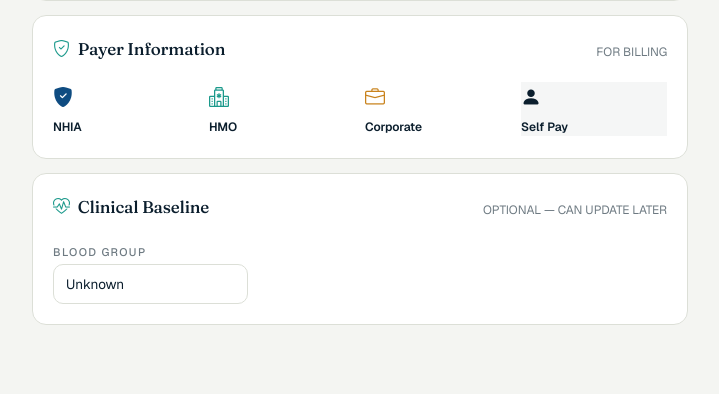
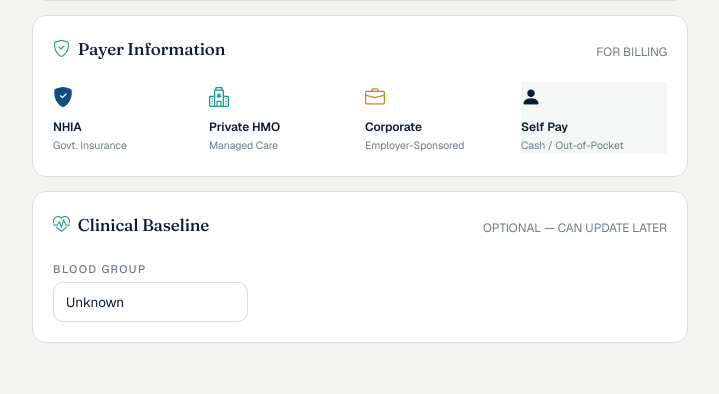
Before and after one commit to ojsys/sagemedicals, a Django app: page /patients/register/ in a window 1280 px wide. Shown: the part 1127-1521 px from the top of the page, without its empty margins (240-959 px from the left). Run offline with Django 5.2, Linux system fonts and the light colour scheme; the visitor is signed in with stand-in values (Sample User, id 1); data comes from the database, SQL or seed files in the repository; data that the repository does not hold is empty.

Commit message:
updated NHIA issues

```diff
--- a/patients/forms.py
+++ b/patients/forms.py
@@ -26,6 +26,10 @@ class PatientRegistrationForm(SmartSelectMixin, forms.ModelForm):
             "date_of_birth": forms.DateInput(attrs={"type": "date", "class": "form-control"}),
             "gender_identity": forms.TextInput(attrs={"placeholder": "Optional — patient's own description"}),
             "address": forms.Textarea(attrs={"rows": 2}),
+            "nhia_number": forms.TextInput(attrs={"placeholder": "e.g. SHA/00123456/A"}),
+            "hmo_name": forms.TextInput(attrs={"placeholder": "e.g. Hygeia HMO, Leadway Health"}),
+            "hmo_plan": forms.TextInput(attrs={"placeholder": "e.g. Basic, Standard, Executive"}),
+            "hmo_number": forms.TextInput(attrs={"placeholder": "Member / policy number"}),
         }
 
     def __init__(self, *args, **kwargs):
--- a/templates/patients/register.html
+++ b/templates/patients/register.html
@@ -169,6 +169,7 @@
                  @click="payer='nhia'">
               <i class="bi bi-shield-fill-check" style="font-size:20px;display:block;margin-bottom:6px;color:var(--sage-primary)"></i>
               <div style="font-size:12px;font-weight:600;color:var(--sage-ink)">NHIA</div>
+              <div style="font-size:10.5px;color:var(--text-3);margin-top:2px">Govt. Insurance</div>
             </div>
           </label>
           <label style="cursor:pointer">
@@ -177,7 +178,8 @@
                  style="border:2px solid var(--line);border-radius:var(--radius);padding:14px 10px;text-align:center;transition:all .15s;cursor:pointer"
                  @click="payer='private_hmo'">
               <i class="bi bi-hospital" style="font-size:20px;display:block;margin-bottom:6px;color:var(--sage-teal)"></i>
-              <div style="font-size:12px;font-weight:600;color:var(--sage-ink)">HMO</div>
+              <div style="font-size:12px;font-weight:600;color:var(--sage-ink)">Private HMO</div>
+              <div style="font-size:10.5px;color:var(--text-3);margin-top:2px">Managed Care</div>
             </div>
           </label>
           <label style="cursor:pointer">
@@ -187,6 +189,7 @@
                  @click="payer='corporate'">
               <i class="bi bi-briefcase" style="font-size:20px;display:block;margin-bottom:6px;color:var(--sage-amber)"></i>
               <div style="font-size:12px;font-weight:600;color:var(--sage-ink)">Corporate</div>
+              <div style="font-size:10.5px;color:var(--text-3);margin-top:2px">Employer-Sponsored</div>
             </div>
           </label>
           <label style="cursor:pointer">
@@ -196,36 +199,44 @@
                  @click="payer='self_pay'">
               <i class="bi bi-person-fill" style="font-size:20px;display:block;margin-bottom:6px;color:var(--sage-ink)"></i>
               <div style="font-size:12px;font-weight:600;color:var(--sage-ink)">Self Pay</div>
+              <div style="font-size:10.5px;color:var(--text-3);margin-top:2px">Cash / Out-of-Pocket</div>
             </div>
           </label>
         </div>
 
         <div class="row g-3">
           <!-- NHIA fields -->
-          <div class="col-md-6" x-show="payer === 'nhia'" x-cloak>
+          <div class="col-12" x-show="payer === 'nhia'" x-cloak>
+            <div style="background:rgba(15,76,129,.05);border:1px solid rgba(15,76,129,.15);border-radius:var(--radius);padding:10px 14px;font-size:12.5px;color:var(--sage-primary);display:flex;gap:8px;align-items:flex-start">
+              <i class="bi bi-info-circle-fill" style="flex-shrink:0;margin-top:1px"></i>
+              <span>NHIA patients are enrolled under a Health Maintenance Organisation (HMO). Enter the patient's NHIA Enrollee ID from their insurance card, then select their assigned HMO.</span>
+            </div>
+          </div>
+          <div class="col-md-4" x-show="payer === 'nhia'" x-cloak>
             <label class="form-label">NHIA Enrollee ID <span style="color:var(--sage-red)">*</span></label>
             {{ form.nhia_number }}
             {% if form.nhia_number.errors %}<div style="color:var(--sage-red);font-size:12px;margin-top:4px">{{ form.nhia_number.errors.0 }}</div>{% endif %}
           </div>
-          <div class="col-md-6" x-show="payer === 'nhia'" x-cloak>
-            <label class="form-label">HMO Name</label>{{ form.hmo_name }}
+          <div class="col-md-4" x-show="payer === 'nhia'" x-cloak>
+            <label class="form-label">Assigned HMO</label>
+            {{ form.hmo_name }}
           </div>
-          <div class="col-md-6" x-show="payer === 'nhia'" x-cloak>
-            <label class="form-label">HMO Plan</label>{{ form.hmo_plan }}
+          <div class="col-md-4" x-show="payer === 'nhia'" x-cloak>
+            <label class="form-label">NHIA Plan / Tier</label>{{ form.hmo_plan }}
           </div>
 
           <!-- Private HMO fields -->
-          <div class="col-md-6" x-show="payer === 'private_hmo'" x-cloak>
+          <div class="col-md-4" x-show="payer === 'private_hmo'" x-cloak>
             <label class="form-label">HMO Name <span style="color:var(--sage-red)">*</span></label>
             {{ form.hmo_name }}
             {% if form.hmo_name.errors %}<div style="color:var(--sage-red);font-size:12px;margin-top:4px">{{ form.hmo_name.errors.0 }}</div>{% endif %}
           </div>
-          <div class="col-md-6" x-show="payer === 'private_hmo'" x-cloak>
-            <label class="form-label">HMO Member Number</label>
+          <div class="col-md-4" x-show="payer === 'private_hmo'" x-cloak>
+            <label class="form-label">Member Number</label>
             {{ form.hmo_number }}
           </div>
-          <div class="col-md-6" x-show="payer === 'private_hmo'" x-cloak>
-            <label class="form-label">HMO Plan / Package</label>{{ form.hmo_plan }}
+          <div class="col-md-4" x-show="payer === 'private_hmo'" x-cloak>
+            <label class="form-label">Plan / Package</label>{{ form.hmo_plan }}
           </div>
 
           <!-- Corporate fields -->
```
Also changed, not shown: templates/patients/update.html (+30 -5 lines).
